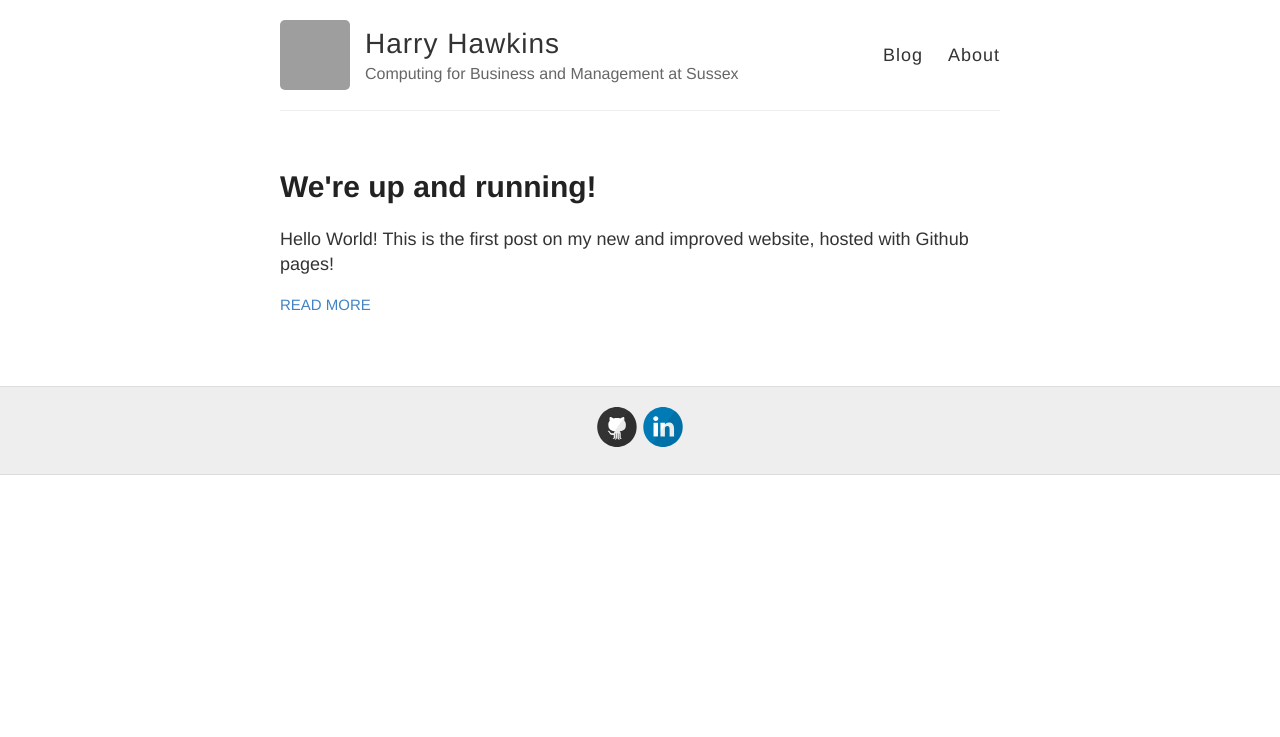
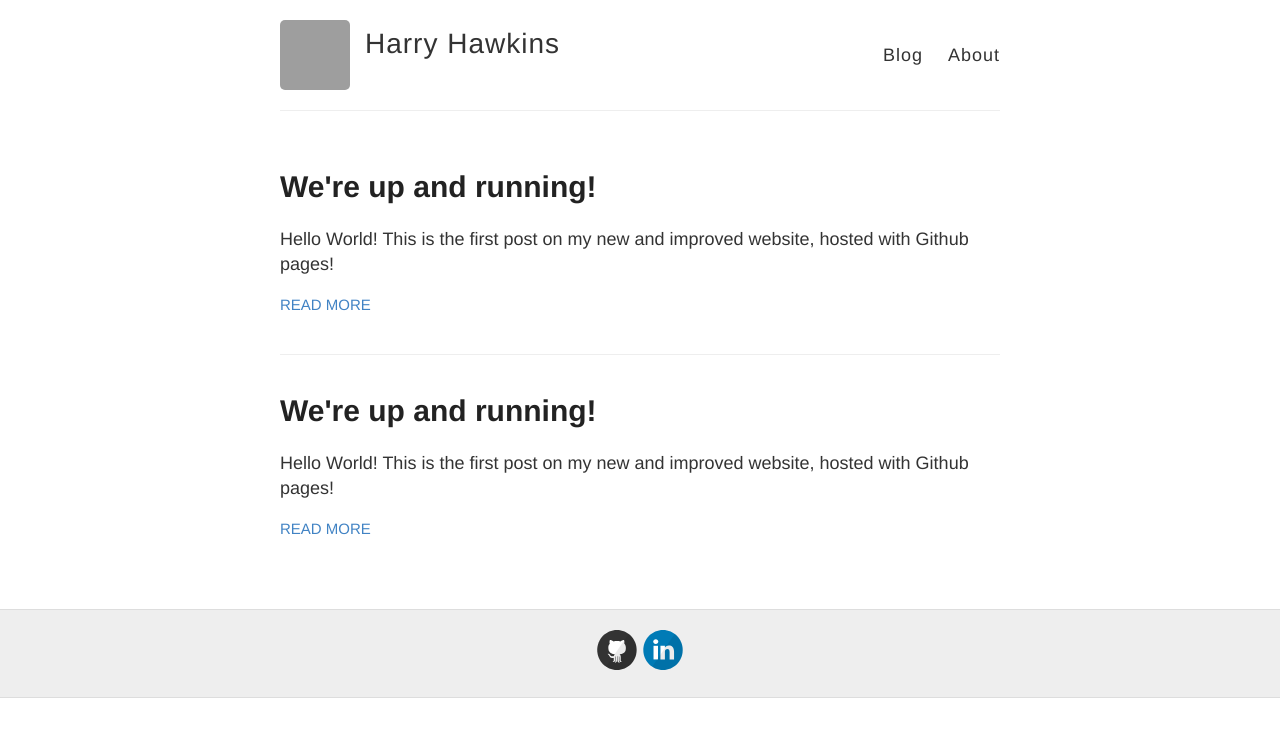
Before and after one commit to HarryHawkins/harryhawkins.github.io, a Jekyll site: the page built from index.html, in a window 1280 px wide. Shown: the top 737 px of the page. Built offline with Jekyll 4.4.1, drawn with Linux system fonts in a browser that asks for light colours; grey boxes are pictures that could not be loaded.

Commit message:
edits and new post

```diff
--- a/_config.yml
+++ b/_config.yml
@@ -6,7 +6,7 @@
 name: Harry Hawkins
 
 # Short bio or description (displayed in the header)
-description: Computing for Business and Management at Sussex
+description:
 
 # URL of your avatar or profile pic (you could use your GitHub profile pic)
 avatar: https://avatars.githubusercontent.com/u/41339027?v=4
--- /dev/null
+++ b/_posts/2021-5-25-common-actors.md
@@ -0,0 +1,7 @@
+---
+layout: post
+title: We're up and running!
+---
+
+Hello World!
+This is the first post on my new and improved website, hosted with Github pages!
```
Also changed, not shown: about.md (+0 -1 lines).
